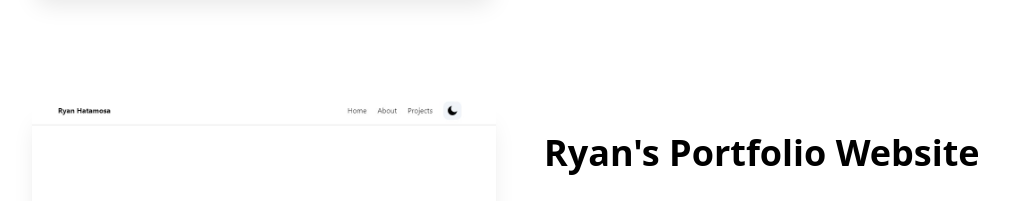
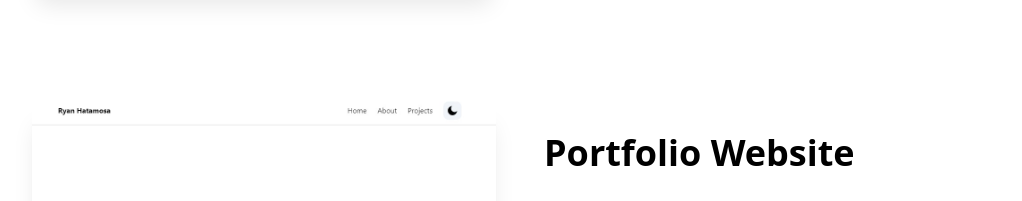
Before and after one commit to PinoyColada/ryan-hatamosa-website-v3, a Next.js app: page / in a window 1280 px wide. Shown: the part 2360-2561 px from the top of the page, without its empty margins (120-1142 px from the left). Built offline with nearby package versions, Linux system fonts and the light colour scheme.

Commit message:
changed title of a project

```diff
--- a/components/ProjectsSection.tsx
+++ b/components/ProjectsSection.tsx
@@ -14,7 +14,7 @@ const projects = [
     link: "www.google.com", // pending link
   },
   {
-    name: "Ryan's Portfolio Website",
+    name: "Portfolio Website",
     description:
       "A website about me and showcases my projects (that you are currently on now!) Created with Next.js and Tailwind CSS",
     image: "/website.jpg",
```
